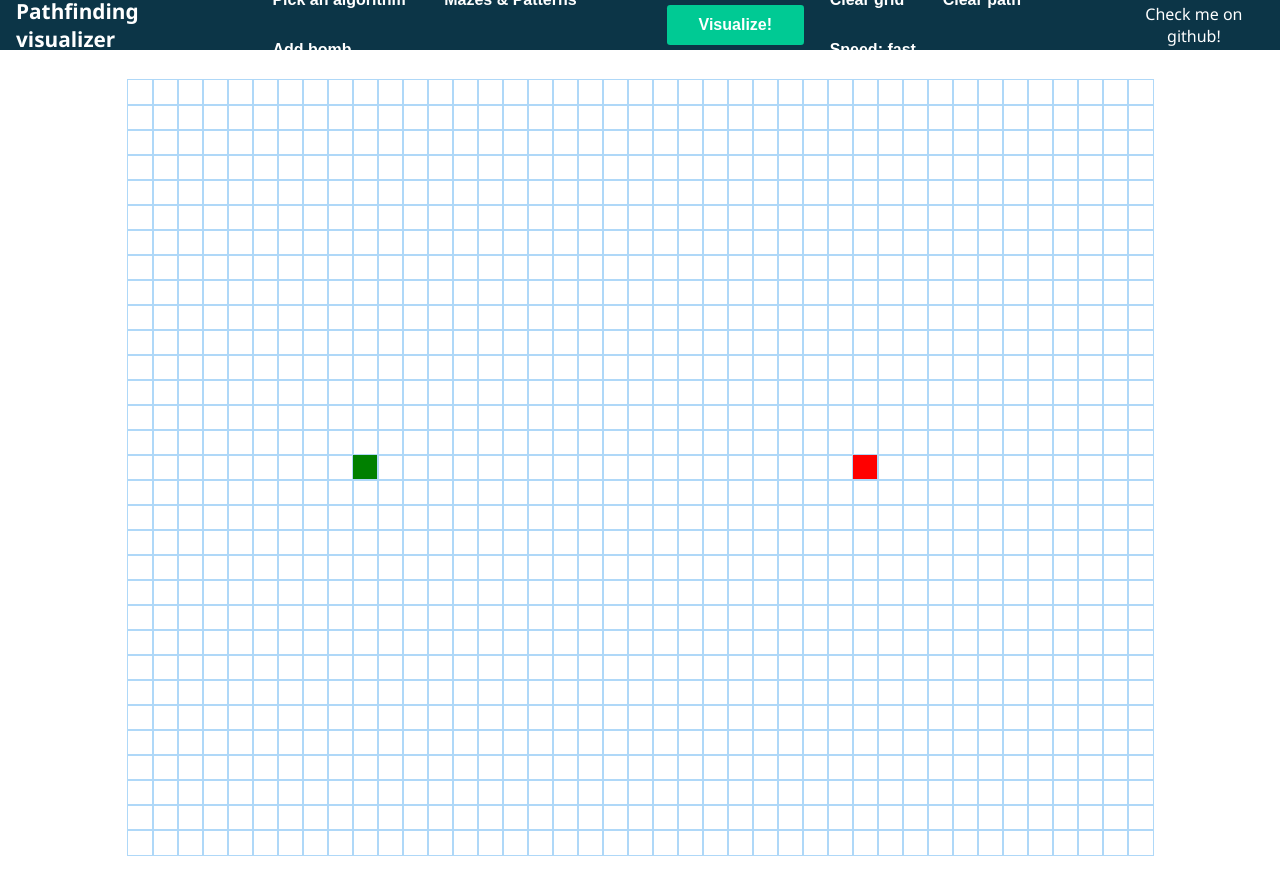
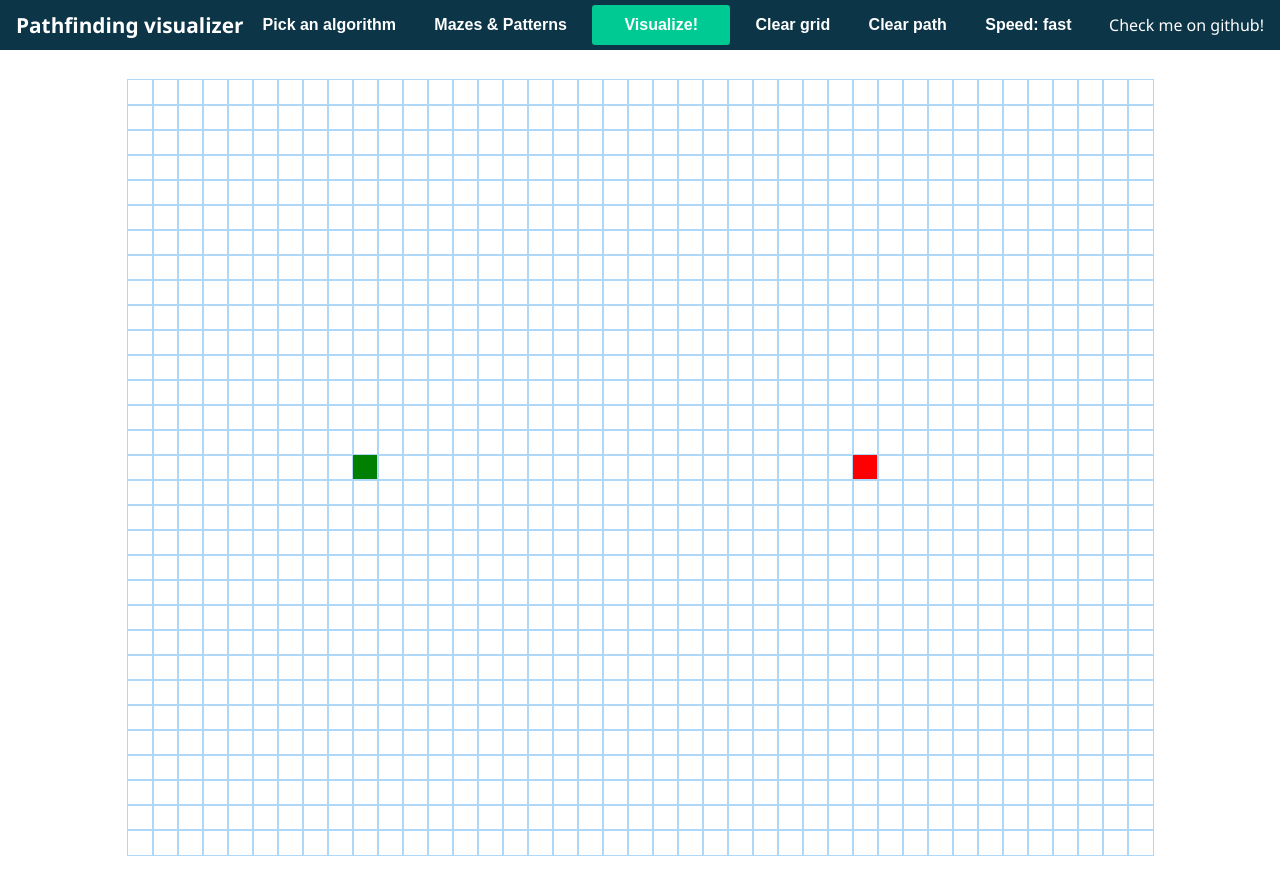
Before and after one commit to egortrussov/pathfinding-visualizer, a React (Create React App) app: page / in a window 1280 px wide. Built offline with nearby package versions, Linux system fonts and the light colour scheme.

Commit message:
minor changed, bug fixes

```diff
--- a/package.json
+++ b/package.json
@@ -10,8 +10,8 @@
   },
   "homepage": "https://egortrussov.github.io/pathfinding-visualizer",
   "scripts": {
-    "start": "react-scripts start",
-    "build": "react-scripts build",
+    "start": "react-scripts --openssl-legacy-provider start",
+    "build": "react-scripts --openssl-legacy-provider build",
     "test": "react-scripts test",
     "eject": "react-scripts eject",
     "predeploy": "npm run build",
--- a/src/PathfindingVisualizer/Navbar/Navbar.css
+++ b/src/PathfindingVisualizer/Navbar/Navbar.css
@@ -37,7 +37,10 @@ nav .wrapper .nav-btns {
   display: -webkit-box;
   display: -ms-flexbox;
   display: flex;
-  margin-left: 2rem;
+  left: auto;
+  right: auto;
+
+  /* margin-left: 2rem; */
   -webkit-box-align: center;
       -ms-flex-align: center;
           align-items: center;
@@ -57,6 +60,12 @@ nav .wrapper .nav-btns button {
   -webkit-transition: all .2s;
   transition: all .2s;
   display: inline-block;
+}
+
+.btns-middle, .btns-left, .btns-right {
+  margin: auto;
+  left: auto;
+  right: auto
 }
 
 nav .wrapper .nav-btns button.active {
@@ -124,3 +133,8 @@ nav .wrapper .nav-btns button.cta:hover {
   background-color: #00b383;
 }
 /*# sourceMappingURL=Navbar.css.map */
+
+a {
+  color: #fff !important;
+  text-decoration: none !important;
+}
--- a/src/PathfindingVisualizer/Navbar/Navbar.jsx
+++ b/src/PathfindingVisualizer/Navbar/Navbar.jsx
@@ -79,8 +79,6 @@ class Navbar extends Component {
                                     <button onClick={ () => this.setState({ selectedAlgorithm: 'astar', btnErrorMessage: '' }) }>A*</button>
                                     <button onClick={ () => this.setState({ selectedAlgorithm: 'dfs', btnErrorMessage: '' }) }>DFS</button>
                                     <button onClick={ () => this.setState({ selectedAlgorithm: 'bfs', btnErrorMessage: '' }) }>BFS</button>
-                                    <button>Dijkstra</button>
-                                    <button>Dijkstra</button>
                                 </div>
                             </button>
                             <button onClick={ ()=> this.handlePopout('grid') } id="grid-btn">Mazes & Patterns
@@ -89,7 +87,6 @@ class Navbar extends Component {
                                     <a onClick={ () => generateSidewinderGrid() }>Sidewinder Grid</a>
                                 </div>
                             </button>
-                            <button>Add bomb</button>
                         </div>
                         <div className="btns-middle" >
                             <button onClick={ () => this.runVisualizer() } className="cta">
@@ -113,7 +110,9 @@ class Navbar extends Component {
                     </div>
                 </div>
                 <div className="nav-right">
-                    Check me on github!
+                    <a href='https://github.com/egortrussov'>
+                        Check me on github!
+                    </a>
                 </div>
             </nav>
         )
--- a/src/PathfindingVisualizer/Node/Node.css
+++ b/src/PathfindingVisualizer/Node/Node.css
@@ -17,7 +17,8 @@
 }
 
 .node-visited {
-    background-color: rgba(0, 190, 218, 0.75);
+    background-color: rgba(148, 0, 239, 0.75);
+    /* background-color: rgba(0, 190, 218, 0.75); */
 }
 
 .node-visited.is-animated {
@@ -35,22 +36,22 @@
 @keyframes visitedAnimation {
     0% {
         transform: scale(0.3);
-        background-color: rgba(0, 0, 66, 0.75);
+        background-color: rgba(36, 0, 66, 0.75);
         border-radius: 100%;
     }
 
     50% {
-        background-color: rgba(17, 104, 217, 0.75);
+        background-color: rgba(116, 15, 146, 0.75);
     }
 
     75% {
         transform: scale(1.2);
-        background-color: rgba(0, 217, 159, 0.75);
+        background-color: rgba(217, 0, 217, 0.75);
     }
 
     100% {
         transform: scale(1);
-        background-color: rgba(0, 190, 218, 0.75);
+        background-color: rgba(148, 0, 239, 0.75);
     }
 }
 
--- a/src/PathfindingVisualizer/Node/Node.jsx
+++ b/src/PathfindingVisualizer/Node/Node.jsx
@@ -23,8 +23,6 @@ export default class Node extends Component {
                                isStart ?  'node-start':
                                isWall ? 'node-wall' :
                                isVisited ? 'node-visited' : '';
-        //console.log(isVisited, extraClassName);
-
 
         return (
             <div id={`node-${row}-${col}`}
--- a/src/algorithms/astar.js
+++ b/src/algorithms/astar.js
@@ -4,7 +4,6 @@ export function astar(grid, startNode, finishNode) {
     if (!startNode || !finishNode || startNode === finishNode) {
         return false;
     }
-    console.log("ASTAR!");
 
     const visitedNodesInOrder = [];
     startNode.distance = 0;
@@ -25,8 +24,6 @@ export function astar(grid, startNode, finishNode) {
     }
 }
 
-// Checking the shortest path
-
 export function getNodesInShortestPathOrder(finishNode) {
     const nodesInShortestPathOrder = [];
     let currentNode = finishNode;
--- a/src/algorithms/bfs.js
+++ b/src/algorithms/bfs.js
@@ -11,8 +11,6 @@ export function bfs(grid, startNode, finishNode) {
     while (!!unvisitedNodes.length && k <= 1500) {
         k++;
         const closestNode = unvisitedNodes.shift();
-        //console.log(unvisitedNodes.length);
-
         // We skip the walls
         if (closestNode.isWall) continue;
         if (closestNode.distance === Infinity)
--- a/src/algorithms/dfs.js
+++ b/src/algorithms/dfs.js
@@ -18,10 +18,6 @@ function dfsBuilder(startNode, finishNode, currentNode) {
     let neighbors = getUnvisitedNeighbors(currentNode, grid);
 
     for (let neighbor of neighbors) {
-
-        if (neighbor.isWall) console.log("HHHHHHHHHHHHHHHHHHHHHH");
-
-
         if (neighbor.isWall || neighbor.isVisited) continue;
         neighbor.isVisited = true;
         neighbor.previousNode = currentNode;
@@ -38,10 +34,6 @@ export function dfs(grid1, startNode, finishNode) {
     grid = grid1;
     isFound = false;
     visitedNodesInOrder = [];
-    // console.log(grid[0][0].isWall, grid1[0][0].isWall);
-    // console.log(grid[17][17].isVisited, grid[17][17].isWall);
-
-
 
     dfsBuilder(startNode, finishNode, startNode);
     return visitedNodesInOrder;
--- a/src/algorithms/dijkstra.js
+++ b/src/algorithms/dijkstra.js
@@ -10,7 +10,6 @@ export function dijkstra(grid, startNode, finishNode) {
     while (!!unvisitedNodes.length) {
         sortNodesByDistance(unvisitedNodes);
         const closestNode = unvisitedNodes.shift();
-        // We skip the walls
         if (closestNode.isWall) continue;
         if (closestNode.distance === Infinity)
             return visitedNodesInOrder;
--- a/src/algorithms/gridAlgorithms.js
+++ b/src/algorithms/gridAlgorithms.js
@@ -1,6 +1,5 @@
 export function generateSimpleGrid(grid, width, height) {
     // Array for visualizing the creation of walls
-    //let walls = []
 
     let { newGrid, walls } = prepareGrid(grid, width, height);
     grid = newGrid;
@@ -41,13 +40,12 @@ export function generateSidewinderGrid(grid, width, height) {
     for (let row = 1; row < height; row += 2) {
         for (let col = 1; col < width; col += 2) {
             if (row !== 1) {
-                const randomChoice = Math.ceil(Math.random() * 10) % 2; // 0 or 1 only
+                const randomChoice = Math.ceil(Math.random() * 10) % 2;
                 if (!randomChoice && col !== width - 1)
                     grid[row][col + 1].isWall = false;
                 else {
                     let selectedColumn = Math.ceil(Math.random() * (col - setStart + 1)) + setStart - 1;
                     selectedColumn += selectedColumn % 2 === 0;
-                    console.log(selectedColumn);
 
                     grid[row - 1][selectedColumn].isWall = false;
 
@@ -109,7 +107,6 @@ function prepareGrid(grid, width, height) {
             const node = grid[row][col];
             node.isWall = true;
             grid[row][col] = node;
-            //walls.push(node)
         }
 
     return { newGrid: grid, walls: walls };
```
Also changed, not shown: src/PathfindingVisualizer/PathfindingVisualizer.jsx (+1 -20 lines), src/algorithms/middleware.js (+0 -17 lines), 2 other files (tests, documents, lock files or other folders).
